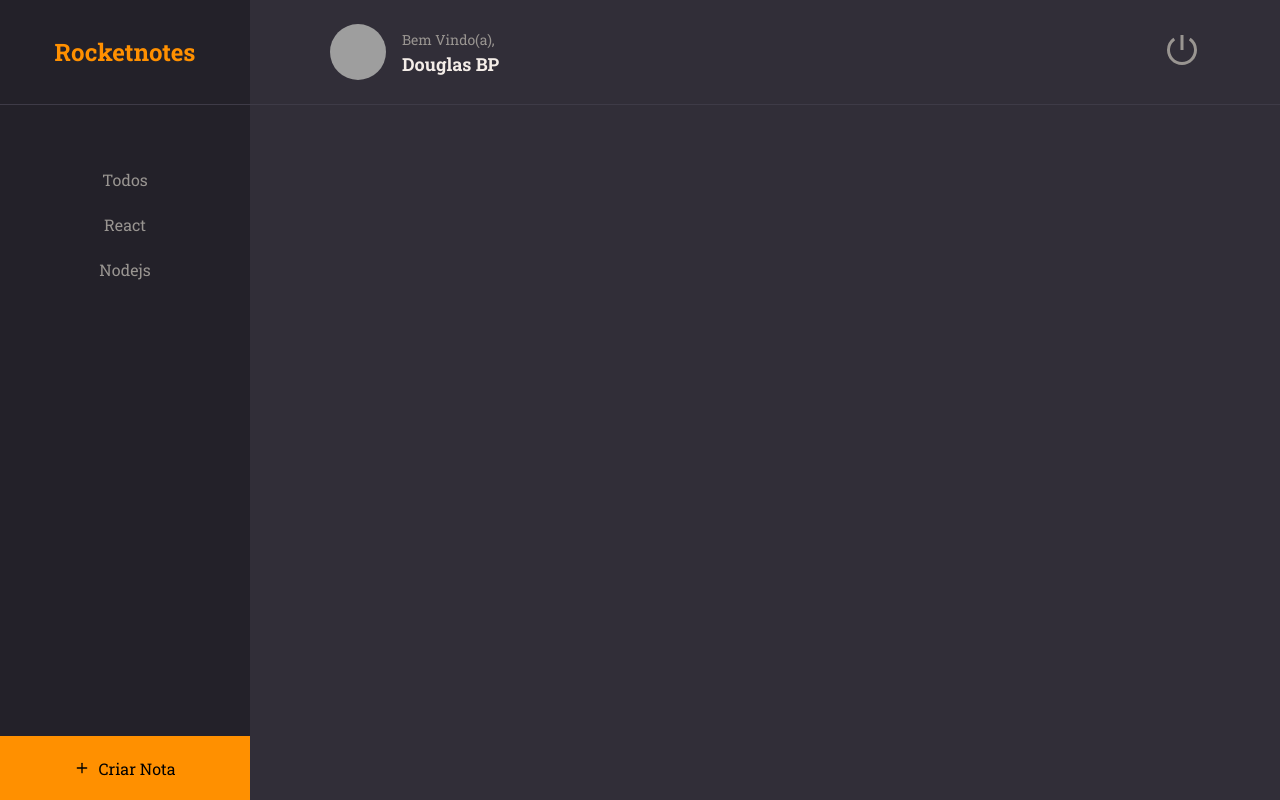
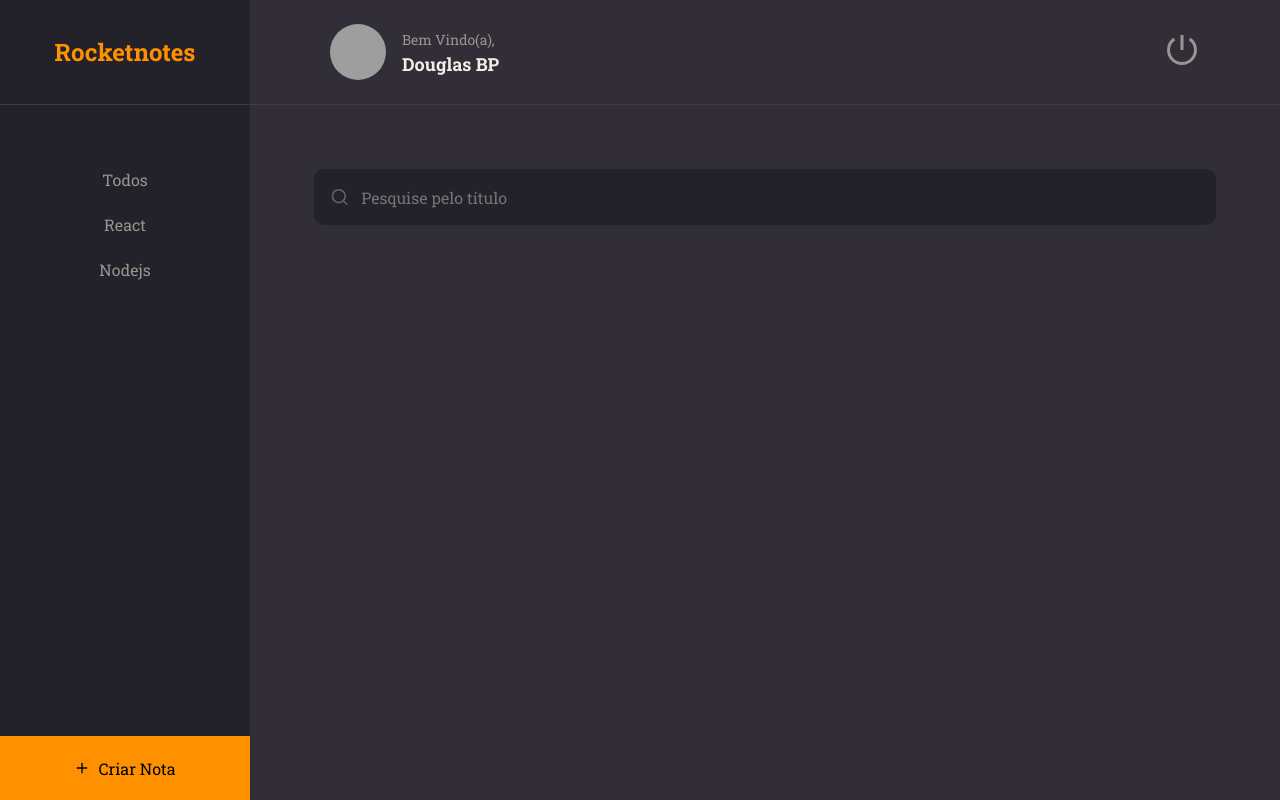
Before and after one commit to yaakovcarioca/rocketnotes-interface, a React (Vite) app: page / in a window 1280 px wide. Built offline with nearby package versions, Linux system fonts and the light colour scheme; grey boxes are pictures that could not be loaded.

Commit message:
General inputs created. Home's search input done.

```diff
--- /dev/null
+++ b/src/components/Input/index.jsx
@@ -0,0 +1,10 @@
+import { Container } from "./styles";
+
+export function Input({icon: Icon, ...rest}){
+    return(
+        <Container>
+            {Icon && <Icon size={20} />}
+            <input {...rest}/>
+        </Container>
+    );
+}
--- /dev/null
+++ b/src/components/Input/styles.js
@@ -0,0 +1,33 @@
+import styled from "styled-components";
+
+export const Container = styled.div`
+    width: 100%;
+    display: flex;
+    align-items: center;
+
+    background-color: ${({ theme }) => theme.COLORS.BACKGROUND_900};
+    color: ${({ theme }) => theme.COLORS.GRAY_300};
+
+    margin-bottom: 8px;
+    border-radius: 10px;
+
+    > input {
+        height: 56px;
+        width: 100%;
+
+        padding: 12px;
+
+        color: ${({ theme }) => theme.COLORS.WHITE};
+        background: transparent;
+        border: 0;
+
+        &:placeholder {
+            color: ${({ theme }) => theme.COLORS.GRAY_300};
+        }
+
+    }
+
+    > svg {
+            margin-left: 16px;
+        }
+`;
--- a/src/pages/Home/index.jsx
+++ b/src/pages/Home/index.jsx
@@ -1,8 +1,11 @@
 import { FiPlus } from 'react-icons/fi';
+import { FiSearch} from 'react-icons/fi';
 
 import { Container, Brand, Menu, Search, Content, NewNote } from './styles';
 
 import { Header } from '../../components/Header';
+import { Input } from '../../components/Input';
+
 import { ButtonText } from '../../components/ButtonText';
 
 export function Home() {
@@ -21,7 +24,7 @@
             </Menu>
 
             <Search>
-
+                <Input placeholder="Pesquise pelo título" icon={FiSearch}/>
             </Search>
 
             <Content>
--- a/src/pages/Home/styles.js
+++ b/src/pages/Home/styles.js
@@ -50,6 +50,7 @@
 
 export const Search = styled.div`
     grid-area: search;
+    padding: 64px 64px 0;
 `;
 
 export const Content = styled.div`
```
